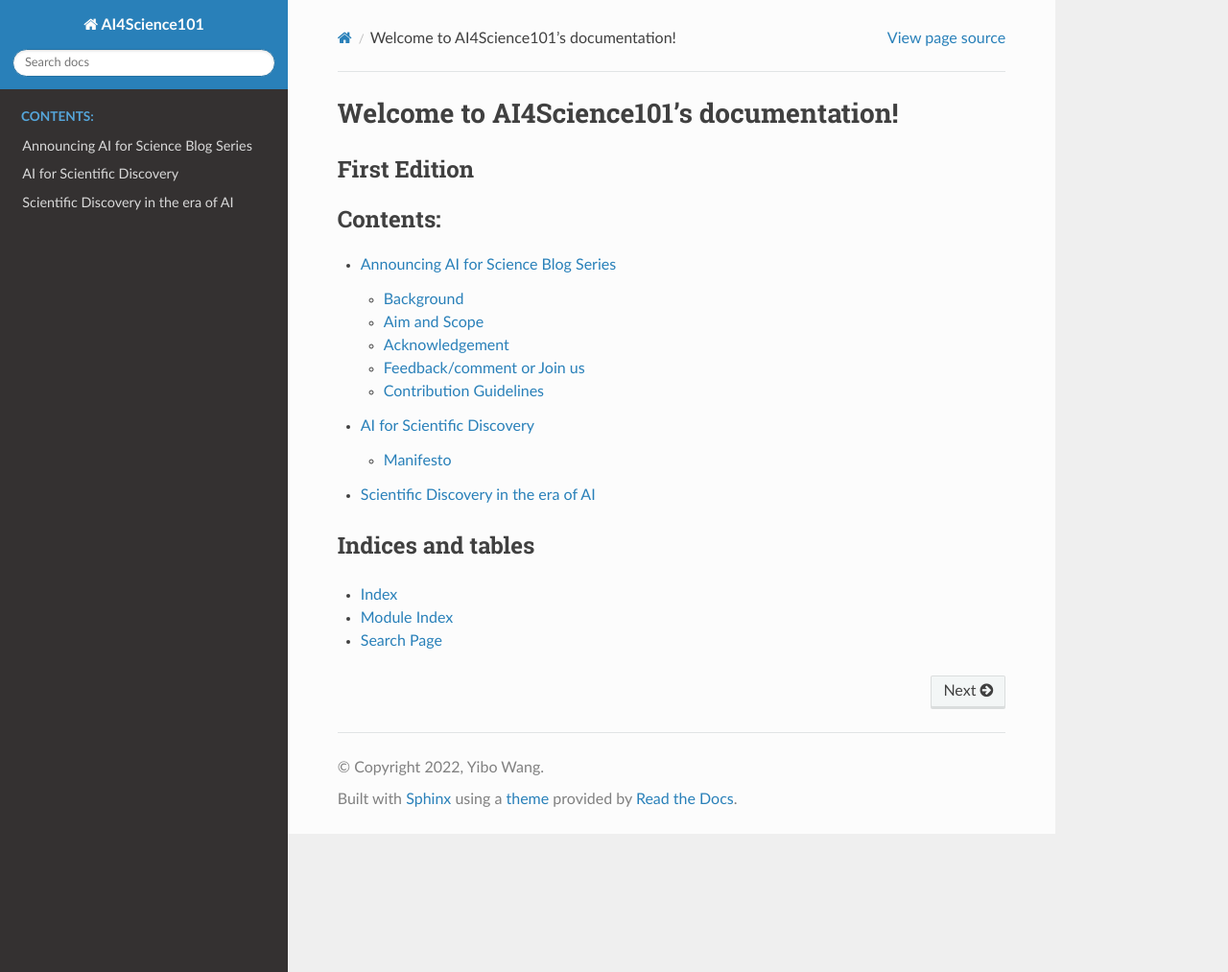
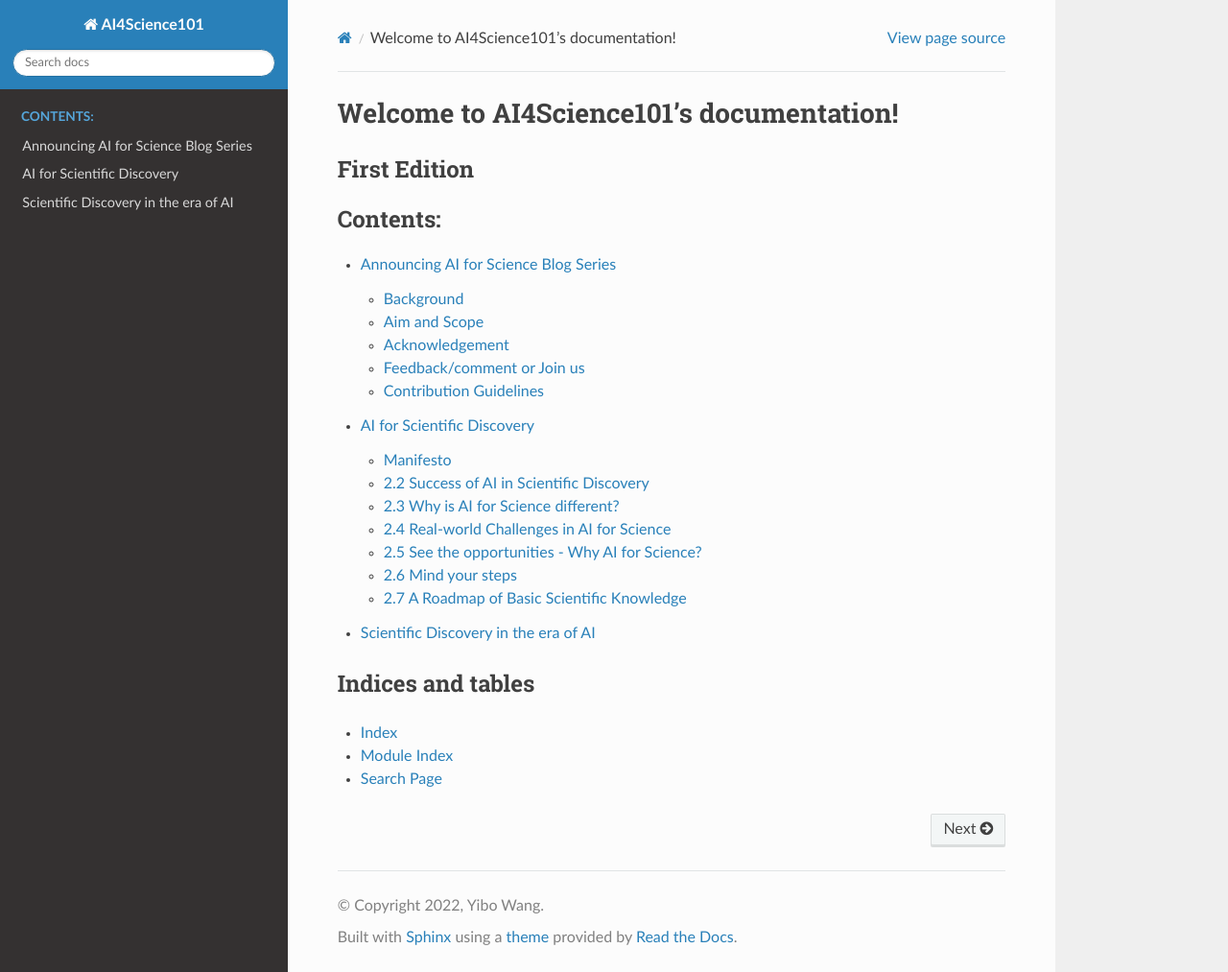
Before and after one commit to deepmodeling/AI4Science101, a Sphinx documentation site: the page built from source/index.rst, in a window 1280 px wide and 1013 px high. Shown: the whole window at 96% size. Built offline with Sphinx 7.4.7 and the Read the Docs theme 2.0.0, drawn with Linux system fonts in a browser that asks for light colours; pages that are not in the unit, such as notebooks, are missing from menus.

Commit message:
Update index.rst
Signed-off-by: Yani Guan <56317222+veritas496@users.noreply.github.com>

```diff
--- a/source/chapters/AI_for_scientific_discovery/index.rst
+++ b/source/chapters/AI_for_scientific_discovery/index.rst
@@ -6,3 +6,10 @@
    :caption: Contents:
 
    manifesto.md
+   success_of_AI.md
+   why_different.md
+   real_world_challenge.md
+   opportunities.md
+   mind_steps.md
+   roadmap.md
+   reference.md
```
